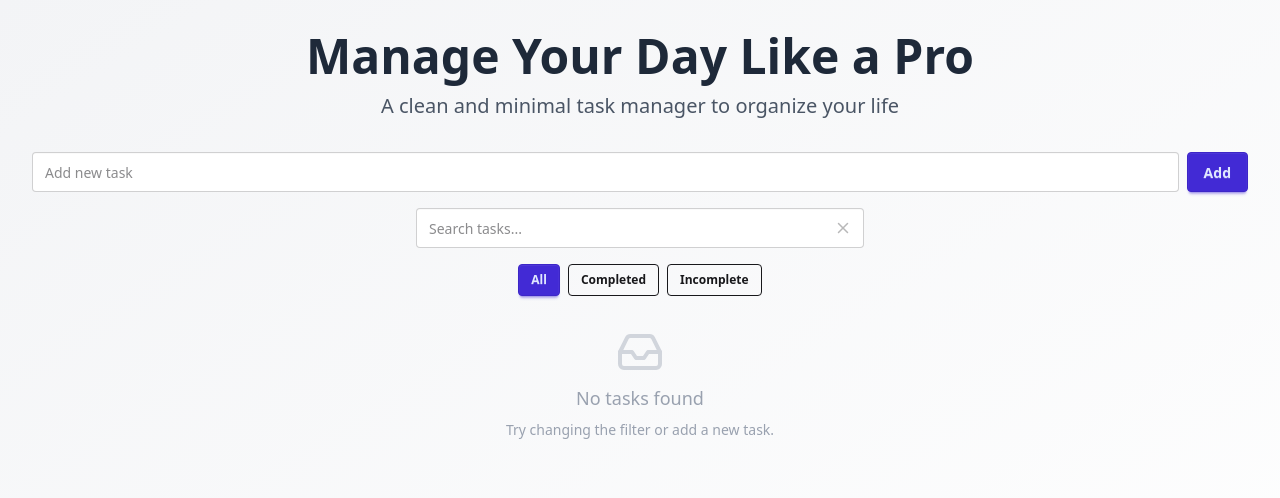
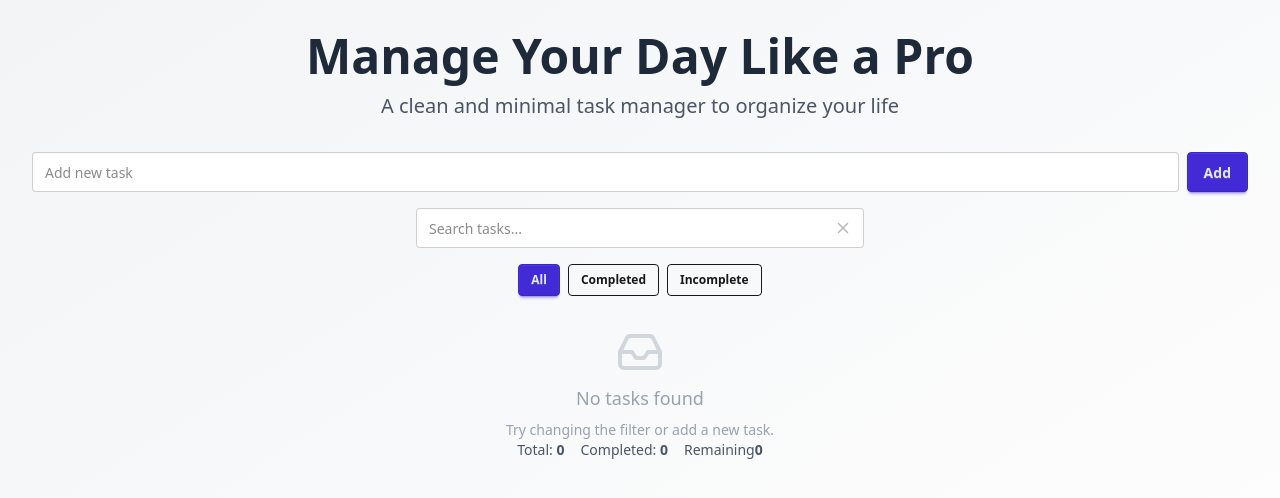
Before and after one commit to mohammadhbi/TodoList, a React (Vite) app: page / in a window 1280 px wide. Shown: the top 498 px of the page. Built offline with nearby package versions, Linux system fonts and the light colour scheme.

Commit message:
feat(stats): display total, completed, and remaining task counts

```diff
--- a/src/App.tsx
+++ b/src/App.tsx
@@ -5,6 +5,7 @@ import SearchBar from "./components/SearchBar";
 import FilterControls from "./components/FilterControls";
 import { motion } from "framer-motion";
 import EmptyState from "./EmptyState";
+import TaskStats from "./components/TaskStats";
 
 interface Task {
   id: number;
@@ -62,7 +63,9 @@ export default function App() {
     .filter((task) =>
       task.title.toLowerCase().includes(searchQuery.toLowerCase())
     );
-
+  const totalTasks = tasks.length;
+  const completedTasks = tasks.filter((task) => task.isCompleted).length;
+  const remainingTasks = totalTasks - completedTasks;
   return (
     <div className="min-h-screen bg-gradient-to-br from-gray-100 to-white p-4 sm:p-8">
       <motion.div
@@ -85,14 +88,21 @@ export default function App() {
           onClear={() => setSearchQuery("")}
         />
         <FilterControls value={filter} onChange={setFilter} />
-       {filteredTasks.length===0 ?(
-        <EmptyState/>
-       ): ( <TaskList
-        tasks={filteredTasks}
-        onToggle={handleToggleTask}
-        onDelete={handleDeleteTask}
-        onEdit={handleEditTask}
-      />)}
+        {filteredTasks.length === 0 ? (
+          <EmptyState />
+        ) : (
+          <TaskList
+            tasks={filteredTasks}
+            onToggle={handleToggleTask}
+            onDelete={handleDeleteTask}
+            onEdit={handleEditTask}
+          />
+        )}
+        <TaskStats
+          total={totalTasks}
+          completed={completedTasks}
+          remaining={remainingTasks}
+        />
       </motion.div>
     </div>
   );
--- /dev/null
+++ b/src/components/TaskStats.tsx
@@ -0,0 +1,14 @@
+interface TaskStatsProps {
+    total: number;
+    completed: number;
+    remaining : number;
+}
+export default function TaskStats({total, completed,remaining}:TaskStatsProps) {
+  return (
+    <div className="flex justify-center gap-4 text-sm text-gray-600 mb-4">
+      <span>Total: <strong>{total}</strong></span>
+      <span>Completed: <strong>{completed}</strong></span>
+      <span>Remaining<strong>{remaining}</strong></span>
+    </div>
+  )
+}
```
